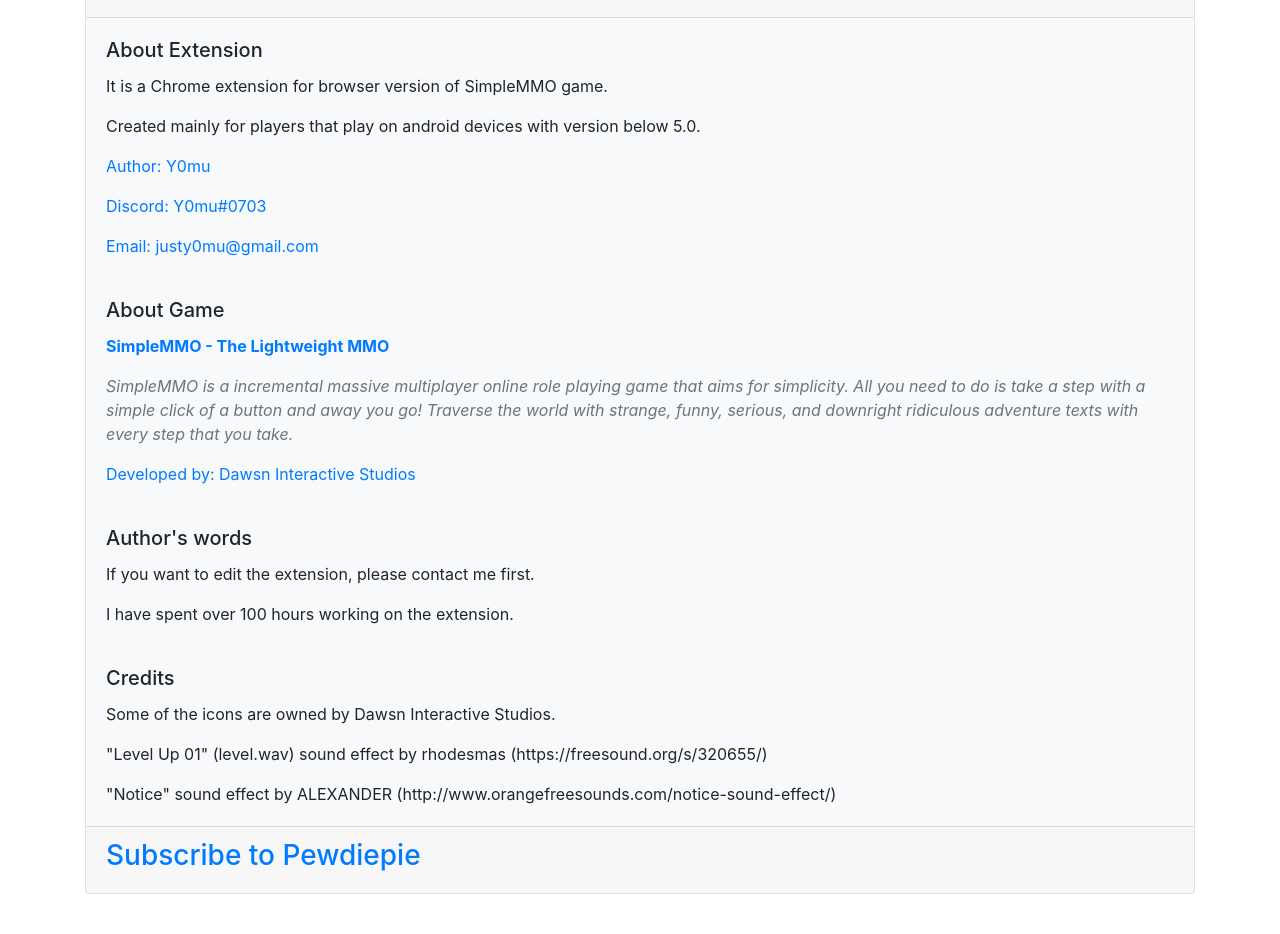
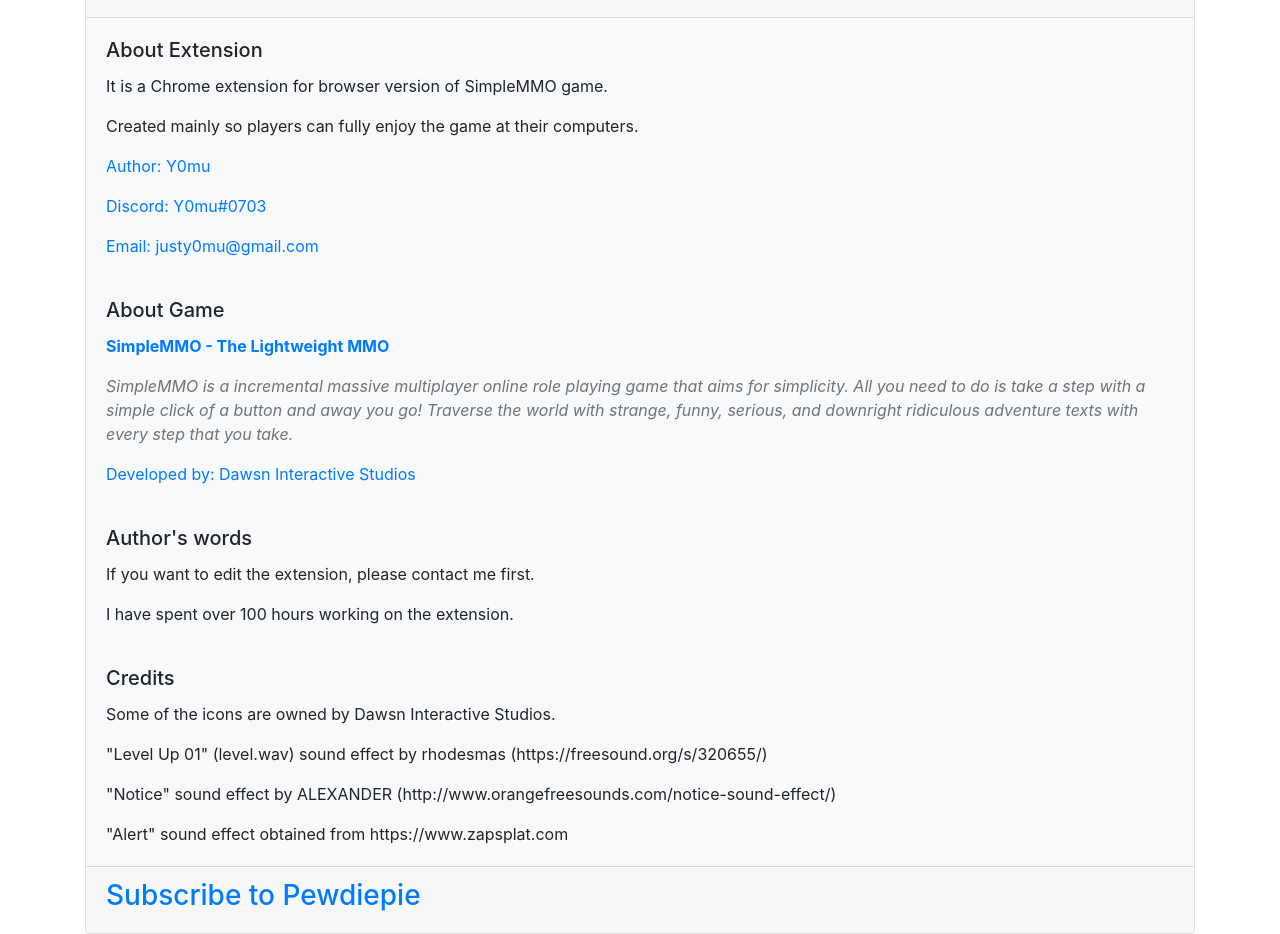
Before and after one commit to ImY0mu/imY0mu.github.io, a plain HTML site: page about.html in a window 1280 px wide. Shown: the part 54-988 px from the top of the page. Before the commit the page ends 948 px from the top, so only its background shows below. Drawn offline with Linux system fonts and the light colour scheme.

Commit message:
Update about.html

```diff
--- a/about.html
+++ b/about.html
@@ -15,7 +15,7 @@
         <div class="card-body bg-light">
           <h5 class="card-title">About Extension</h5>
           <p class="card-text">It is a Chrome extension for browser version of SimpleMMO game.</p>
-          <p class="card-text">Created mainly for players that play on android devices with version below 5.0.</p>
+          <p class="card-text">Created mainly so players can fully enjoy the game at their computers.</p>
           <p class="card-text text-primary">Author: Y0mu</p>
           <p class="card-text text-primary">Discord: Y0mu#0703</p>
           <p class="card-text text-primary">Email: justy0mu@gmail.com</p>
@@ -36,6 +36,7 @@
           <p class="card-text">Some of the icons are owned by Dawsn Interactive Studios.</p>
           <p class="card-text">"Level Up 01" (level.wav) sound effect by rhodesmas (https://freesound.org/s/320655/)</p>
           <p class="card-text">"Notice" sound effect by ALEXANDER (http://www.orangefreesounds.com/notice-sound-effect/)</p>
+          <p class="card-text">"Alert" sound effect obtained from https://www.zapsplat.com</p>
         </div>
         <div class="card-footer">
           <h3><a target="_blank" href="https://www.youtube.com/channel/UC-lHJZR3Gqxm24_Vd_AJ5Yw">Subscribe to Pewdiepie</a></h3>
```
